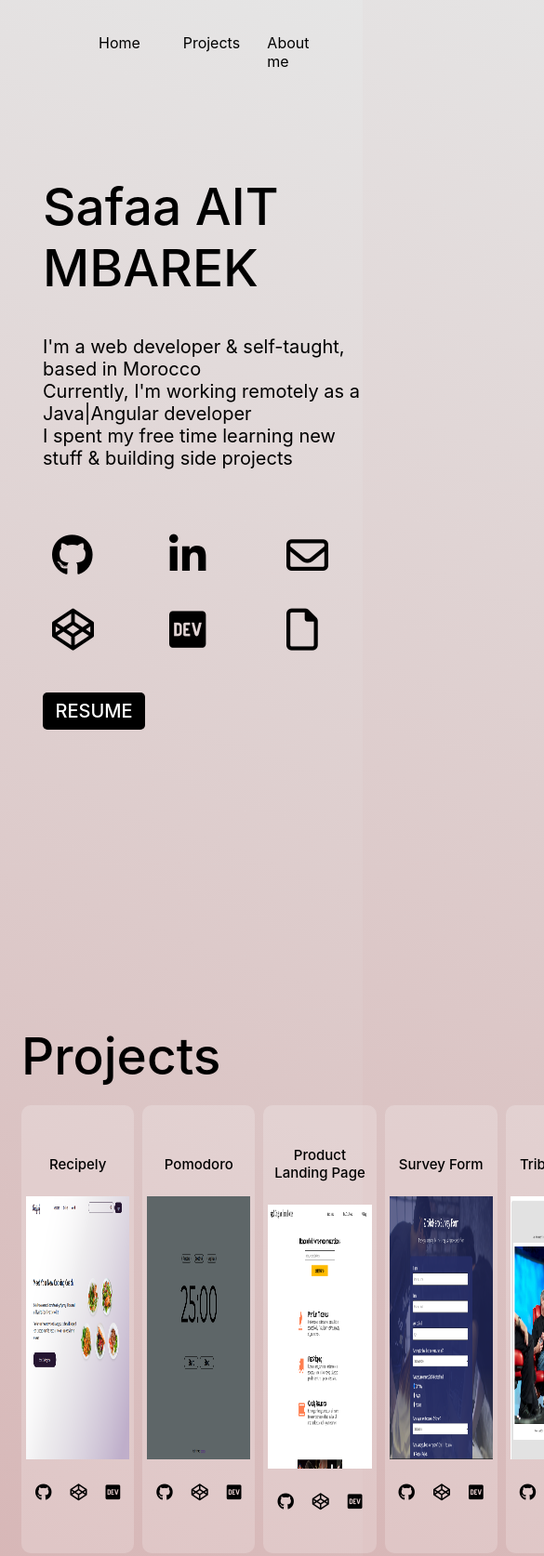
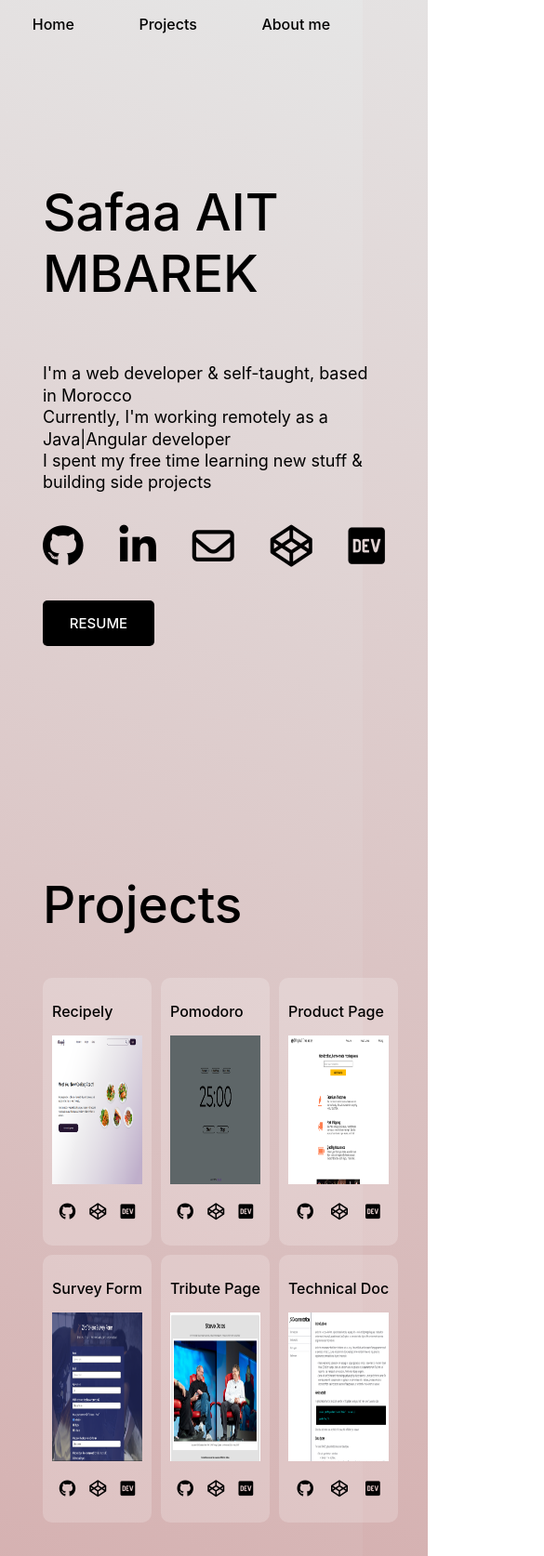
Before and after one commit to safambrk/Responsive-Web-Design-Projects, a plain HTML site: page Personal-Portfolio-Webpage/index.html in a window 390 px wide. Shown: the top 1674 px of the page at 93% size, 585 px wide, since content can reach past the window. Drawn offline with Linux system fonts and the light colour scheme.

Commit message:
Personal Portfolio

```diff
--- a/Personal-Portfolio-Webpage/index.html
+++ b/Personal-Portfolio-Webpage/index.html
@@ -24,7 +24,7 @@
                 Currently, I'm working remotely as a Java|Angular developer <br>
                 I spent my free time learning new stuff & building side projects
             </p>
-            <ul id="links">
+            <ul>
                 <li><a href="https://github.com/safambrk" target="_blank">
                     <i class='fab fa-github' style='font-size:45px'></i></a></li>
                 <li><a href="https://www.linkedin.com/in/safa-ait-mbarek/" target="_blank">
@@ -34,19 +34,17 @@
                 <li><a href="https://codepen.io/safambrk" target="_blank">
                     <i class='fa fa-codepen' style='font-size:45px'></i></a></li>
                 <li><a href="https://dev.to/safambrk" target="_blank">
-                    <i class='fab fa-dev' style='font-size:45px'></i></a></li>
-                <li><a href="">
-                    <i class='far fa-file' style='font-size:45px'></i></a></li>
+                    <i class='fab fa-dev' style='font-size:45px'></i>
                 </a></li>
             </ul>
-            <button><a href="">Resume</a></button>
+            <button>Resume</button>
         </section>
         <section id="project">
             <h1>Projects</h1>
             <div class="repos">
                 <div class="repo">
-                    <h5>Recipely</h5>
-                    <img src="assets/recipely.png" alt="">
+                    <h3>Recipely</h3>
+                    <img src="assets/recipely.png" alt="Recipely">
                     <div>
                         <ul>
                             <li><a><i class='fab fa-github' style='font-size:18px'></i></a></li>
@@ -56,8 +54,8 @@
                     </div>
                 </div>
                 <div class="repo">
-                    <h5>Pomodoro</h5>
-                    <img src="assets/pomodoro.png" alt="">
+                    <h3>Pomodoro</h3>
+                    <img src="assets/pomodoro.png" alt="Pomodoro">
                     <div>
                         <ul>
                             <li><a><i class='fab fa-github' style='font-size:18px'></i></a></li>
@@ -67,8 +65,8 @@
                     </div>
                 </div>
                 <div class="repo">
-                    <h5>Product Landing Page</h5>
-                    <img src="assets/product-landing-page.png" alt="">
+                    <h3>Product&nbsp;Page</h3>
+                    <img src="assets/product-landing-page.png" alt="product Landing Page">
                     <div>
                         <ul>
                             <li><a><i class='fab fa-github' style='font-size:18px'></i></a></li>
@@ -78,8 +76,8 @@
                     </div>
                 </div>
                 <div class="repo">
-                    <h5>Survey Form</h5>
-                    <img src="assets/survey-form.png" alt="">
+                    <h3>Survey&nbsp;Form</h3>
+                    <img src="assets/survey-form.png" alt="Survey Form">
                     <div>
                         <ul>
                             <li><a><i class='fab fa-github' style='font-size:18px'></i></a></li>
@@ -89,8 +87,8 @@
                     </div>
                 </div>
                 <div class="repo">
-                    <h5>Tribute Page</h5>
-                    <img src="assets/tribute-page.png" alt="">
+                    <h3>Tribute&nbsp;Page</h3>
+                    <img src="assets/tribute-page.png" alt="Tribute Page">
                     <div>
                         <ul>
                             <li><a><i class='fab fa-github' style='font-size:18px'></i></a></li>
@@ -100,8 +98,8 @@
                     </div>
                 </div>
                 <div class="repo">
-                    <h5>Technical Documentation Page</h5>
-                    <img src="assets/technical-doc-page.png" alt="">
+                    <h3>Technical&nbsp;Doc</h3>
+                    <img src="assets/technical-doc-page.png" alt="Technical Documentation Page">
                     <div>
                         <ul>
                             <li><a><i class='fab fa-github' style='font-size:18px'></i></a></li>
@@ -114,7 +112,7 @@
         </section>
         <section id="about">
             <h2>My lovely quotes</h2>
-            <div>
+            <div class="quotes">
                 <p>
                     You’ve got to think about the big things while you’re doing small things, so that all the small things go in the right direction.<br>—Alvin Toffler
                 </p>
@@ -127,9 +125,9 @@
         </section>
     </main>
     <footer>
-        <p>
+        <span>
             &copy; 2021 | built with &hearts; by me | <a href="https://github.com/safambrk/Responsive-Web-Design-Projects/tree/main/Personal-Portfolio-Webpage" target="_blank">Source</a>
-        </p>
+        </span>
     </footer>
 </body>
 </html>
--- a/Personal-Portfolio-Webpage/style.css
+++ b/Personal-Portfolio-Webpage/style.css
@@ -1,249 +1,182 @@
 * {
     font-family: -apple-system, BlinkMacSystemFont, 'Helvetica Neue', 'Segoe UI', Roboto, Oxygen, Ubuntu, Cantarell, 'Open Sans', sans-serif;
+}
+
+html {
+    scroll-behavior: smooth;
 }
 
 body {
     background: linear-gradient(20deg, hsl(0, 35%, 70%), hsl(0, 0%, 90%));
     margin: 0;
     min-width: 460px;
+    scroll-behavior: smooth;
 }
 
 nav {
     position: fixed;
     top: 0;
-    right: 12px;
-    width: 40%;
-    height: 55px;
-    padding: 10px;
+    width: 100%;
+    border-radius: 0 0 5px 5px;
 }
 
-nav ul {
-    display: flex;
-    justify-content: space-between;
-    list-style: none;
-}
-
-nav ul li {
-    width: 30%;
+footer {
+    color: rgb(80, 83, 88);
+    font-size: 13px;
+    padding: 15px;
+    text-align: center;
 }
 
 section {
+    height: 100vh;
     width: 80%;
-    height: 100vh;
     margin: auto;
-    padding: 55px 0;
     display: flex;
     flex-direction: column;
     justify-content: center;
 }
 
-h1 {
-    font-weight: 500;
-    font-size: 55px;
-    text-align: start;
-    margin: 20px 0;
+ul {
+    list-style: none;
+    display: flex;
+    flex-direction: row;
+    justify-content: space-around;
+    padding: 0;
 }
 
-section p {
-    padding: 0px 20px 40px 0px;
-    font-size: 20px;
-    text-align: start;
+#home ul {
+    justify-content: space-between;
 }
 
-ul#links {
-    margin: 0;
-    padding: 0;
-    display: grid;
-    row-gap: 20px;
-    column-gap: 10px;
-    grid-template-columns: repeat(auto-fit, minmax(60px, 1fr));
-    justify-items: stretch;
+a {
+    color: inherit;
+    text-decoration: inherit;
+    font-weight: 500;
 }
 
-ul#links li {
-    list-style: none;
-    height: 60px;
-    width: 60px;
-    display: flex;
+a:hover {
+    color: hsl(0, 50%, 50%);
+    padding: 6px;
+    margin: -6px;
+    border-radius: 20%;
 }
 
-li a {
-    color: inherit;
-    text-decoration: inherit;
+button:hover {
+    background-color: hsl(0, 35%, 60%);
+    color: black;
 }
 
-section button {
-    width: 110px;
-    margin: 40px 0 0 0;
-    height: 40px;
-    border-radius: 5px;
-    border: none;
+h1, h2, h3 {
+    font-weight: 500;
+}
+
+h1 {
+    font-size: 55px;
+}
+
+h2 {
+    font-size: 35px;
+}
+
+h3 {
+    font-size: 16px;
+}
+
+p {
+    font-size: 18px;
+    line-height: 1.3em;
+}
+
+button {
     background-color: black;
     color: white;
-}
-
-button a {
-    color: inherit;
-    text-decoration: inherit;
+    width: 120px;
+    border-radius: 5px;
+    padding: 15px;
+    border: none;
+    margin-top: 20px;
     text-transform: uppercase;
     font-weight: 500;
-    font-size: 20px;
+    font-size: 15px;
 }
 
 .repos {
     display: grid;
     grid-template-columns: repeat(3, 1fr);
-    column-gap: 10px;
-    row-gap: 0;
-}
-
-.repos h5 {
-    font-weight: 500;
-    font-size: 15px;
+    grid-gap: 10px;
 }
 
 .repo {
     background-color: rgba(255, 255, 255, .2);
-    height: 80%;
+    padding: 10px;
     border-radius: 10px;
-    display: flex;
-    flex-direction: column;
-    padding: 5px;
-    justify-content: center;
-    text-align: center;
 }
 
-.repo img {
+iframe, img {
     width: 100%;
-    height: 60%;
 }
 
-.repo div ul {
-    display: flex;
-    flex-direction: row;
-    justify-content: space-between;
-    padding: 0;
+img {
+    height: 160px;
 }
 
-ul li {
-    list-style: none;
-    margin: 10px;
-}
-
-#about div {
+.quotes {
     display: grid;
     grid-template-columns: repeat(2, 1fr);
     grid-gap: 10px;
 }
 
-#about div p {
-    padding: 0;
+.quotes p {
+    display: flex;
+    justify-content: center;
+    align-items: center;
 }
 
-#about h2 {
-    font-weight: 500;
+@media screen and (min-width: 1500px) {
+    section {
+        width: 40%;
+    }
+    #project {
+        width: 50%;
+    }
 }
 
-iframe {
-    width: 100%;
-}
-
-footer {
-    position: relative;
-    font-size: 13px;
-    color: rgb(80, 83, 88);
-    text-align: center;
-}
-
-footer a {
-    color: inherit;
-    text-transform: inherit;
-    text-decoration: inherit;
-    font-weight: 500;
-}
-
-
-@media screen and (min-width: 1300px) {
+@media screen and (min-width: 1300px) and (max-width: 1499px) {
     section {
         width: 50%;
     }
-    ul#links {
-        grid-template-columns: repeat(auto-fit, minmax(80px, 1fr));
-        justify-items: stretch;
-    }
-    ul#links li {
-        height: 80px;
-        width: 80px;
-    }
-    nav {
-        width: 27%;
-    }
 }
 
-@media screen and (min-width: 1001px) and (max-width: 1299px) {
+@media screen and (min-width: 1000px) and (max-width: 1299px) {
     section {
         width: 60%;
     }
 }
 
-@media screen and (max-width: 1000px) {
-    ul#links {
-        grid-template-columns: repeat(auto-fit, minmax(40px, 1fr));
-        justify-items: stretch;
-    }
-    ul#links li {
-        height: 40px;
-        width: 40px;
-    }
-    nav {
-        width: 50%;
+@media screen and (min-width: 800px) and (max-width: 999px) {
+    section {
+        width: 70%;
     }
 }
 
-@media screen and (max-width: 700px) {
-    ul#links {
-        grid-template-columns: repeat(auto-fit, minmax(30px, 1fr));
-        justify-items: stretch;
-    }
-    ul#links li {
-        height: 30px;
-        width: 30px;
-    }
-    nav {
-        width: 60%;
-    }
-}
-
-@media screen and (max-width: 559px) {
-    ul#links {
-        grid-template-columns: repeat(3, 1fr);
-        grid-template-rows: repeat(2, 1fr);
-        justify-items: stretch;
-    }
-    ul#links li {
-        height: 40px;
-        width: 40px;
-    }
-    nav {
-        width: 80%;
-    }
-}
-
-@media screen and (max-width: 300px) {
-    nav {
-        width: 100%;
-    }
-}
-
-@media screen and (max-height: 900px) {
+@media screen and (max-height: 700px) and (min-height: 100px)  {
     section#project {
         width: 90%;
-        margin: auto;
     }
     .repos {
         display: grid;
         grid-template-columns: repeat(6, 1fr);
-        grid-gap: 9px;
-        height: 70%;
+        grid-gap: 10px;
+    }
+    h2 {
+        font-size: 24px;
+    }
+    .quotes p {
+        margin: 0;
+    }
+    iframe {
+        width: 80%;
+        height: 210px;
+        margin: 0 auto;
     }
 }
```
